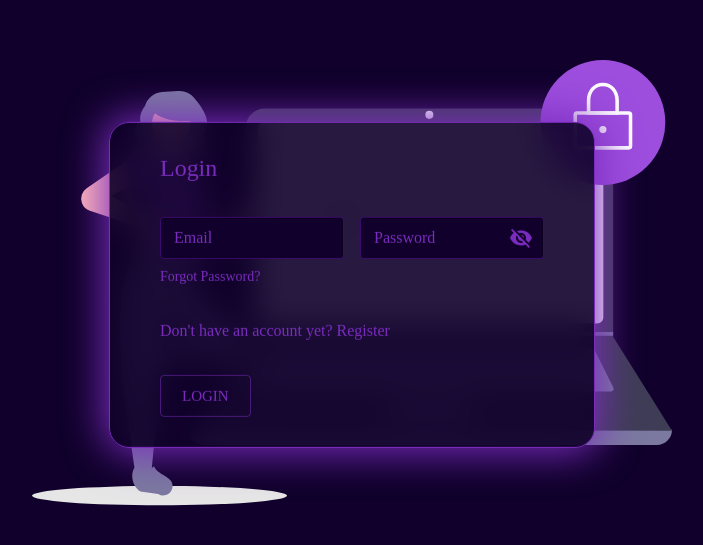
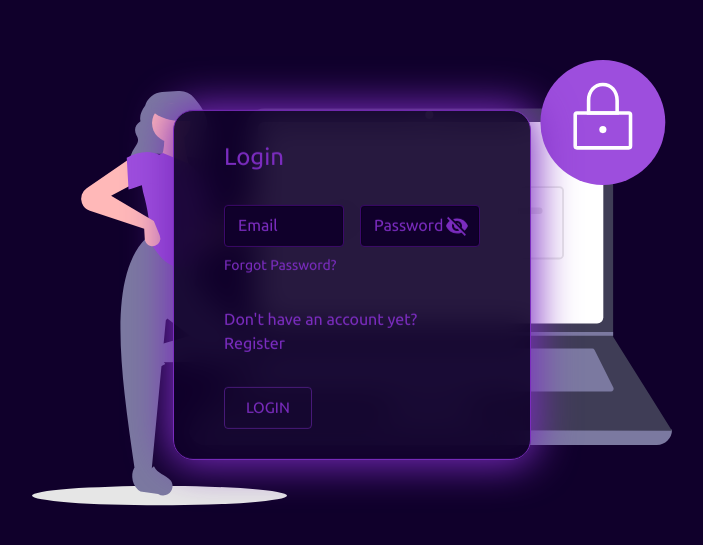
Before and after one commit to francescoVarsa/homeHandler_frontend, a React (Create React App) app: page /login in a window 1280 px wide. Shown: the part 115-660 px from the top of the page, without its empty margins (288-991 px from the left). Built offline with nearby package versions, Linux system fonts and the light colour scheme.

Commit message:
This commit implment some responsive adjustments

```diff
--- a/package.json
+++ b/package.json
@@ -52,5 +52,5 @@
       "last 1 safari version"
     ]
   },
-  "proxy": "http://localhost:80"
+  "proxy": "http://localhost:80/"
 }
--- a/src/components/atoms/Logo/Logo.tsx
+++ b/src/components/atoms/Logo/Logo.tsx
@@ -3,7 +3,7 @@ import { Colors } from "../../../types/types";
 
 type LogoProps = {
   height?: number;
-  width?: number;
+  width?: number | string;
   color?: Colors;
 };
 
--- a/src/components/molecules/PasswordFields/PasswordFields.tsx
+++ b/src/components/molecules/PasswordFields/PasswordFields.tsx
@@ -81,7 +81,7 @@ export default function PasswordFields({
           control={control}
           render={({ field, fieldState }) => {
             return (
-              <FormControl color="purple">
+              <FormControl color="purple" fullWidth>
                 <InputLabel
                   size="small"
                   htmlFor="outlined-basic-pwd"
@@ -141,7 +141,7 @@ export default function PasswordFields({
           control={control}
           render={({ field, fieldState }) => {
             return (
-              <FormControl color="purple">
+              <FormControl color="purple" fullWidth>
                 <InputLabel
                   size="small"
                   htmlFor="outlined-basic-pwd-confirm"
--- a/src/components/molecules/SignInForm/SignInForm.tsx
+++ b/src/components/molecules/SignInForm/SignInForm.tsx
@@ -83,7 +83,7 @@ export const SignInForm = forwardRef((_, ref) => {
             control={control}
             render={({ field, fieldState }) => {
               return (
-                <FormControl color="purple">
+                <FormControl color="purple" fullWidth>
                   <InputLabel
                     size="small"
                     htmlFor="outlined-basic-pwd"
--- a/src/components/molecules/SignUpForm/SignUpForm.tsx
+++ b/src/components/molecules/SignUpForm/SignUpForm.tsx
@@ -166,7 +166,7 @@ export const SignUpForm = forwardRef((_, ref) => {
             control={control}
             render={({ field, fieldState }) => {
               return (
-                <FormControl color="purple">
+                <FormControl color="purple" fullWidth>
                   <InputLabel
                     size="small"
                     htmlFor="outlined-basic-pwd"
@@ -226,7 +226,7 @@ export const SignUpForm = forwardRef((_, ref) => {
             control={control}
             render={({ field, fieldState }) => {
               return (
-                <FormControl color="purple">
+                <FormControl color="purple" fullWidth>
                   <InputLabel
                     size="small"
                     htmlFor="outlined-basic-pwd-confirm"
--- a/src/components/organisms/ResetPasswordStepper/ResetPasswordStepper.tsx
+++ b/src/components/organisms/ResetPasswordStepper/ResetPasswordStepper.tsx
@@ -6,6 +6,8 @@ import {
   StepLabel,
   Stepper,
   Typography,
+  useMediaQuery,
+  useTheme,
 } from "@mui/material";
 import { useCallback, useEffect, useMemo, useRef, useState } from "react";
 import { useTranslation } from "react-i18next";
@@ -36,6 +38,10 @@ export default function ResetPasswordStepper({
   const { t } = useTranslation();
   const [isStepFailed, setIsStepFailed] = useState(false);
 
+  const theme = useTheme();
+  const matches = useMediaQuery(theme.breakpoints.up('lg'));
+  const formBackgroundWidth = useMemo(() => matches ? 25 : 45, [matches])
+
   const steps = useMemo(
     () => [
       t("resetPassword:step-label-1"),
@@ -52,7 +58,7 @@ export default function ResetPasswordStepper({
   return (
     <>
       <QuestionMark />
-      <BlurredBackground widthPercentage={45}>
+      <BlurredBackground widthPercentage={formBackgroundWidth}>
         <Stepper
           activeStep={activeStep}
           connector={
--- a/src/components/pages/Login/Login.tsx
+++ b/src/components/pages/Login/Login.tsx
@@ -1,4 +1,5 @@
-import { useCallback, useState } from "react";
+import { useMediaQuery, useTheme } from "@mui/material";
+import { useCallback, useMemo, useState } from "react";
 import { useTranslation } from "react-i18next";
 import { useNavigate } from "react-router-dom";
 import { authApi } from "../../../service/api/Auth";
@@ -15,6 +16,9 @@ type LoginDataSchema = {
 export default function Login() {
   const { t } = useTranslation();
   const navigate = useNavigate();
+  const theme = useTheme();
+  const matches = useMediaQuery(theme.breakpoints.up('lg'));
+  const formBackgroundWidth = useMemo(() => matches ? 20 : undefined, [matches])
 
   // Login api call
   const [loginTrigger, loginInfo] = authApi.useLoginMutation();
@@ -59,6 +63,7 @@ export default function Login() {
           borderThickness={1}
           borderColor={"purple"}
           rgbaColor={"rgb(16, 0, 43, 0.9)"}
+          widthPercentage={formBackgroundWidth}
         >
           <AuthForm formType="login" authHandler={handleLogin} />
         </BlurredBackground>
--- a/src/components/pages/SignUp/SignUp.tsx
+++ b/src/components/pages/SignUp/SignUp.tsx
@@ -1,4 +1,5 @@
-import { useCallback, useState } from "react";
+import { useMediaQuery, useTheme } from "@mui/material";
+import { useCallback, useMemo, useState } from "react";
 import { useTranslation } from "react-i18next";
 import { useNavigate } from "react-router-dom";
 import { authApi } from "../../../service/api/Auth";
@@ -25,6 +26,10 @@ export default function SignUp() {
   const [isLoading, setIsLoading] = useState(false);
   const [isSuccess, setIsSuccess] = useState(false);
   const [message, setMessage] = useState<string | undefined>();
+
+  const theme = useTheme();
+  const matches = useMediaQuery(theme.breakpoints.up('lg'));
+  const formBackgroundWidth = useMemo(() => matches ? 20 : undefined, [matches])
 
   const handleRegistration = async ({
     email,
@@ -67,6 +72,7 @@ export default function SignUp() {
           borderThickness={1}
           borderColor={"purple"}
           rgbaColor={"rgb(16, 0, 43, 0.9)"}
+          widthPercentage={formBackgroundWidth}
         >
           <AuthForm formType="signUp" authHandler={handleRegistration} />
         </BlurredBackground>
--- a/src/components/templates/IllustrationWithText/IllustrationWithText.tsx
+++ b/src/components/templates/IllustrationWithText/IllustrationWithText.tsx
@@ -19,10 +19,10 @@ export default function IllustrationWithText({
         alignItems={"center"}
         justifyContent={"center"}
       >
-        <Grid item md={4} sm={8} xs={10}>
+        <Grid item lg={4} md={4} sm={8} xs={10}>
           {textColumn}
         </Grid>
-        <Grid item md={4} sm={8} xs={10}>
+        <Grid item lg={4} md={4} sm={8} xs={10}>
           {illustration}
         </Grid>
       </Grid>
--- a/src/styles/index.scss
+++ b/src/styles/index.scss
@@ -1,3 +1,4 @@
+@import url('https://fonts.googleapis.com/css2?family=Ubuntu&display=swap');
 @import "./variables.scss";
 
 body {
```
